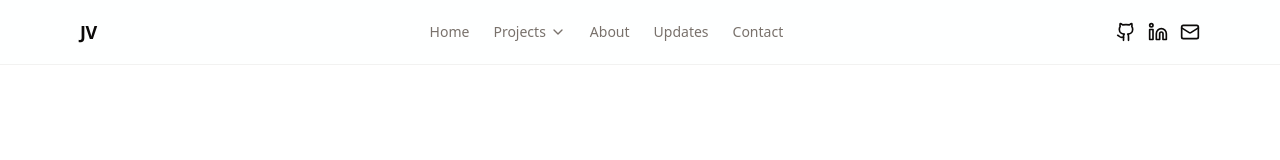
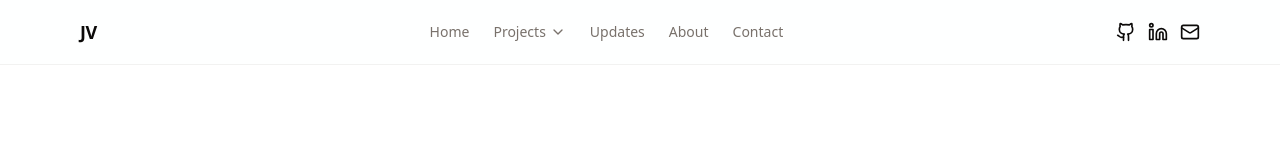
Before and after one commit to Jacob9610/jacobvazquez, a Next.js app: page / in a window 1280 px wide. Shown: the top 160 px of the page. Built offline with nearby package versions, Linux system fonts and the light colour scheme.

Commit message:
fixed navbar links lol

```diff
--- a/src/components/layout/Navbar.tsx
+++ b/src/components/layout/Navbar.tsx
@@ -55,11 +55,11 @@ export default function Navbar() {
               </DropdownMenuItem>
             </DropdownMenuContent>
           </DropdownMenu>
-          <Link href="/#about" className="text-sm text-muted-foreground hover:text-foreground">
-            About
-          </Link>
           <Link href="/updates" className="text-sm text-muted-foreground hover:text-foreground">
             Updates
+          </Link>
+          <Link href="/about" className="text-sm text-muted-foreground hover:text-foreground">
+            About
           </Link>
           <Link href="/#contact" className="text-sm text-muted-foreground hover:text-foreground">
             Contact
@@ -102,6 +102,7 @@ export default function Navbar() {
                     <Link href="/projects">All projects →</Link>
                   </div>
                 </div>
+                <Link href="/updates">Updates</Link>
                 <Link href="/about">About</Link>
                 <Link href="/#contact">Contact</Link>
               </div>
```
